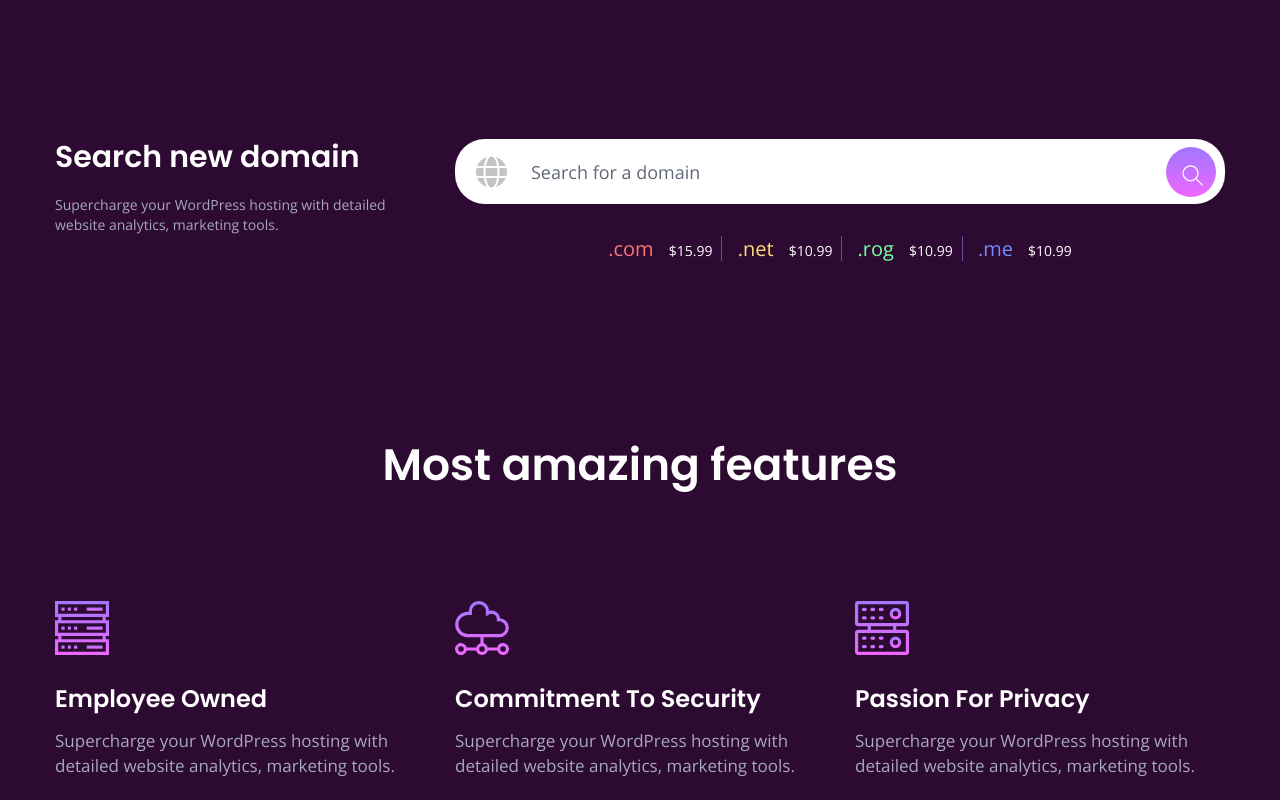
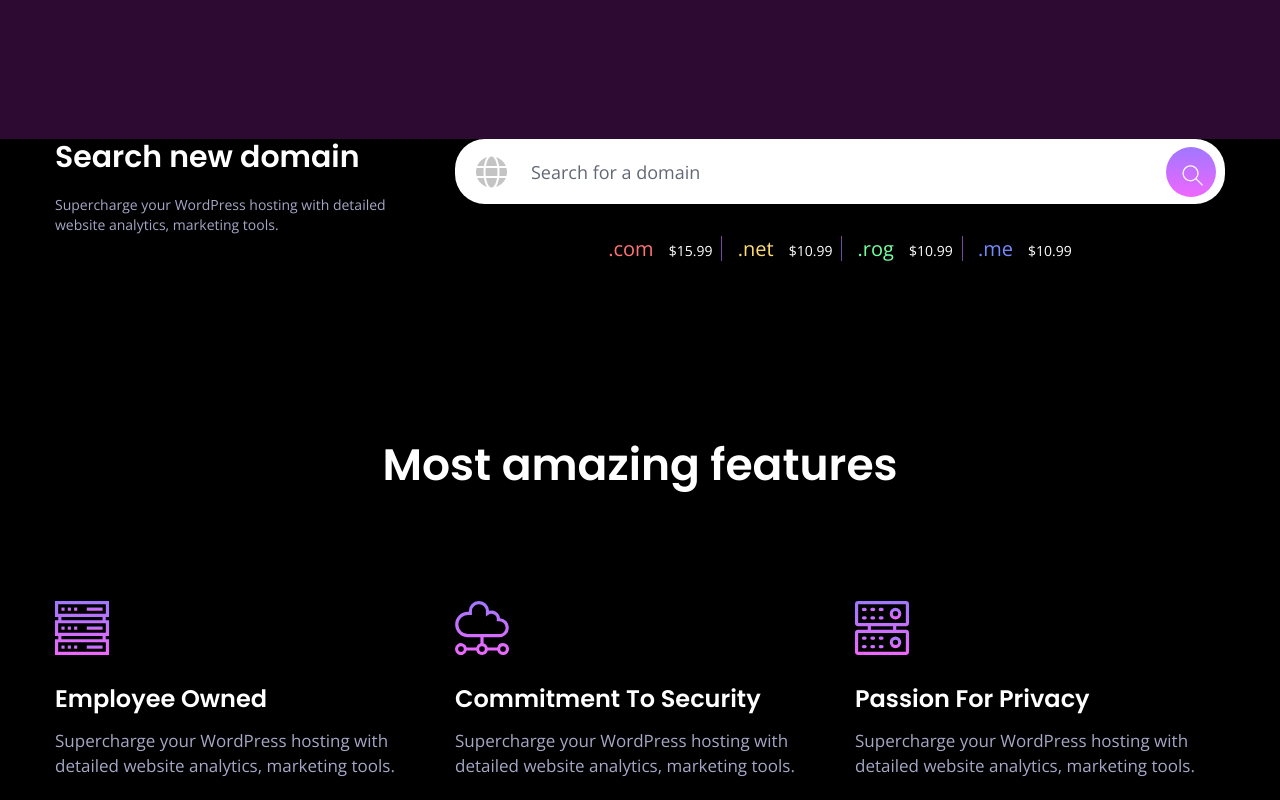
Before and after one commit to Keerthana-Nelamalli/LXE, a plain HTML site: page index.html in a window 1280 px wide. Shown: the part 760-1560 px from the top of the page. Drawn offline with nearby package versions, Linux system fonts and the light colour scheme; files that its build step writes are made by us from their sources.

Commit message:
Update _color.scss

```diff
--- a/assets/scss/_color.scss
+++ b/assets/scss/_color.scss
@@ -30,9 +30,9 @@
 
 
 // Section Bg
-	$section_bg1:#2D0A31;
-	$section_bg1:#2D0A31;
-	$section_bg1:#2D0A31;
+	$section_bg1:#000000;
+	$section_bg1:#000000;
+	$section_bg1:#000000;
 
 .section-bg1{
 	background: $section_bg1;
```
